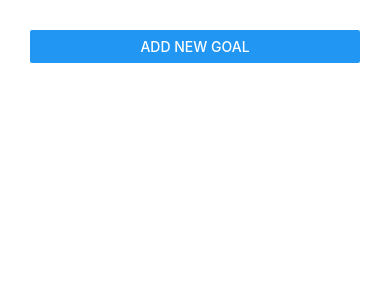
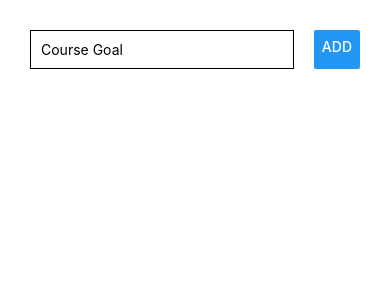
Before and after one commit to jonascsantos/UniversalClipSyncAPP, a React Native app: screen / in a window 390 px wide. Shown: the top 300 px of the page. Built offline with nearby package versions, Linux system fonts and the light colour scheme.

Commit message:
Revert "Cancel / Reset Input / button style"
This reverts commit 6d32abae15db05ba5c90f28d98c2626fd0fad141.

```diff
--- a/App.js
+++ b/App.js
@@ -1,19 +1,17 @@
 import React, { useState } from 'react';
-import { StyleSheet, View,  Button, FlatList } from 'react-native';
+import { StyleSheet, Text, View, TextInput, Button, FlatList } from 'react-native';
 import GoalItem from "./components/GoalItem";
 import GoalInput from './components/GoalInput';
 
 
 export default function App() {
   const [courseGoals, setCourseGoals] = useState([]);
-  const [isAddMode, setIsAddMode] = useState(false);
 
   const addGoalHandler = goalTitle => {
     setCourseGoals(currentGoals => [
       ...currentGoals,
       { id: Math.random().toString(), value: goalTitle }
     ]);
-    setIsAddMode(false);
   }
 
   const removeGoalHandler = goalId => {
@@ -22,14 +20,10 @@
     })
   }
 
-  const cancelGoalHandler = () => {
-    setIsAddMode(false);
-  }
 
   return (
     <View style={{ padding: 30 }}>
-      <Button title="Add New Goal" onPress={() => setIsAddMode(true)} />
-      <GoalInput visible={isAddMode} onAddGoal={addGoalHandler} onCancel={cancelGoalHandler} />
+      <GoalInput onAddGoal={addGoalHandler} />
       <FlatList
         showsVerticalScrollIndicator={false}
         keyExtractor={(item, index) => item.id}
--- a/components/GoalInput.js
+++ b/components/GoalInput.js
@@ -1,5 +1,5 @@
 import React, { useState } from 'react';
-import { View, TextInput, Button, StyleSheet, Modal, ShadowPropTypesIOS } from 'react-native'
+import { View, TextInput, Button, StyleSheet } from 'react-native'
 
 const GoalInput = props => {
     const [enteredGoal, setEnteredGoal] = useState('');
@@ -8,56 +8,31 @@
         setEnteredGoal(enteredText);
     }
 
-    const addGoalHandler = () => {
-        props.onAddGoal(enteredGoal);
-        setEnteredGoal('');
-    }
-
     return (
-        <Modal visible={props.visible} animationType="slide">
-            <View style={styles.inputContainer}>
+        <View style={styles.mainView}>
             <TextInput
                 placeholder="Course Goal"
                 style={styles.textInputADD}
                 onChangeText={goalInputHandler}
                 value={enteredGoal}
             />
-                <View style={styles.buttonsContainer}>
-                    <View style={styles.button}>
-                        <Button title="CANCEL" color="red" onPress={props.onCancel} />
+            <Button title="ADD" onPress={props.onAddGoal.bind(this, enteredGoal)} />
         </View>
-                    <View style={styles.button}>
-                        <Button title="ADD" onPress={addGoalHandler} />
-                    </View>
-                </View>
-            </View>
-        </Modal>
     );
 }
 
 const styles = StyleSheet.create({
-    inputContainer: {
-        flex: 1,
-        justifyContent: 'center',
-        alignItems: 'center',
+    mainView: {
+        flexDirection: 'row',
+        justifyContent: 'space-between',
+        alignContent: 'center'
     },
 
     textInputADD: {
         width: '80%',
         borderColor: 'black',
         borderWidth: 1,
-        padding: 10,
-        marginBottom: 10
-    },
-
-    buttonsContainer: {
-        flexDirection: "row",
-        justifyContent: "space-between",
-        width: '60%'
-    },
-
-    button: {
-        width: '40%'
+        padding: 10
     },
 });
 
```
Lines whose indentation alone changed are shown as unchanged.
